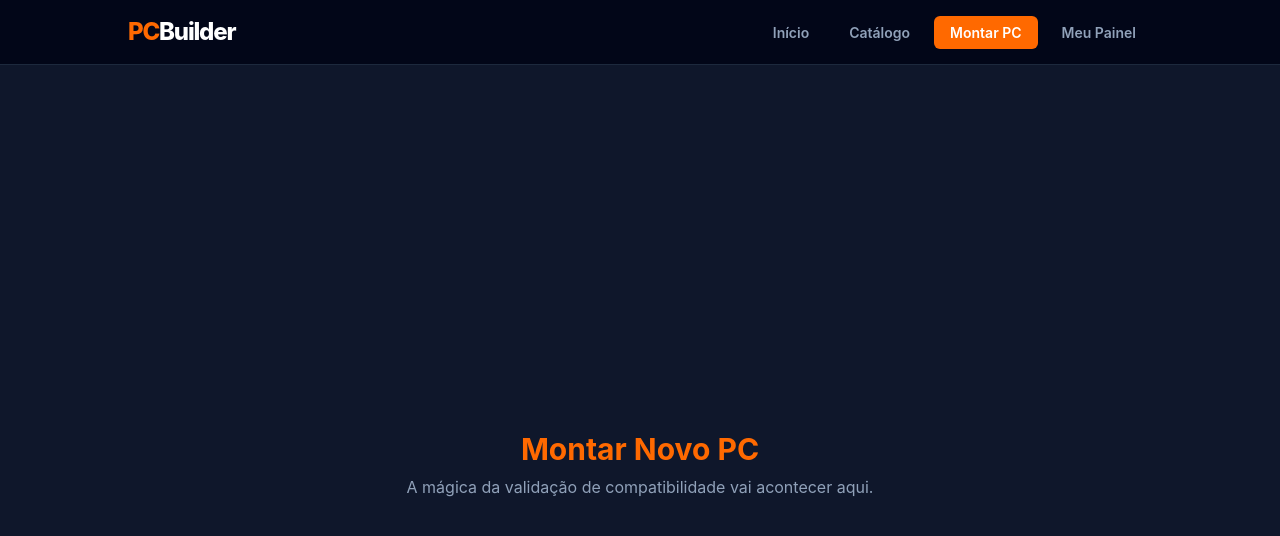
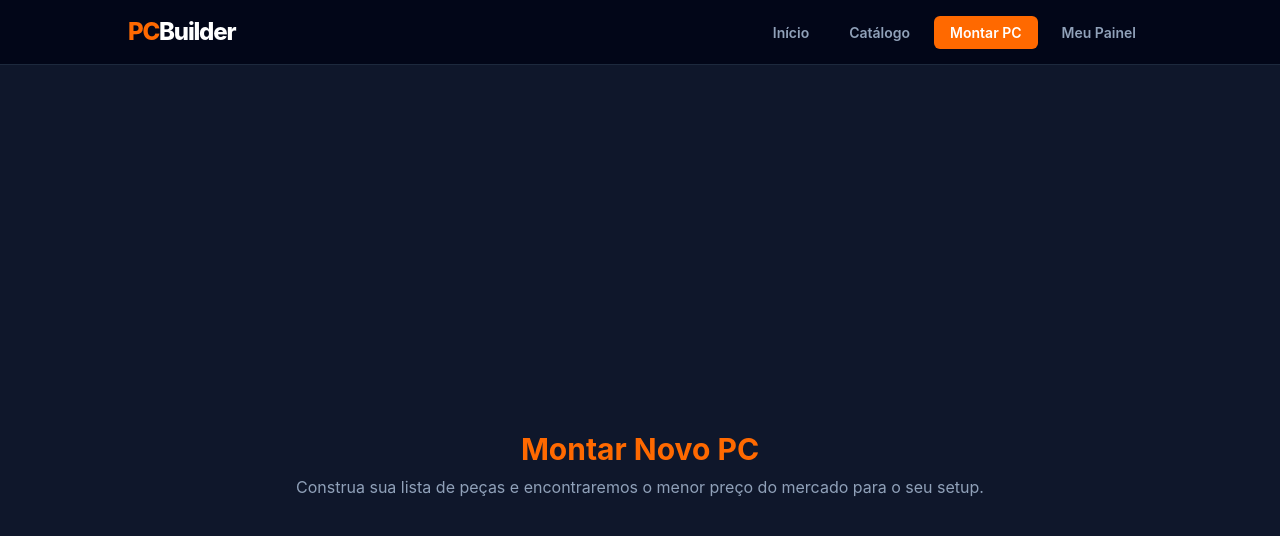
Before and after one commit to tiagohasse/PC-Builder, a SvelteKit app: page /setups/novo in a window 1280 px wide. Shown: the top 536 px of the page. Built offline with nearby package versions, Linux system fonts and the light colour scheme.

Commit message:
fix:pivot de funcionalidade (checagem de compatibilidade de peças removida cedo)

```diff
--- a/src/routes/+page.svelte
+++ b/src/routes/+page.svelte
@@ -5,7 +5,7 @@
 <div class="flex min-h-screen items-center justify-center bg-slate-900 text-white">
     <div class="text-center">
         <h1 class="text-4xl font-bold text-orange-500 mb-4">PC Builder</h1>
-        <p class="text-slate-400 mb-8">Monte seu setup com garantia de compatibilidade e o menor preço.</p>
+        <p class="text-slate-400 mb-8">Monte seu setup com o menor preço.</p>
         <a href={resolve("/setups/novo")} class="bg-orange-500 hover:bg-orange-600 px-6 py-3 rounded-lg font-semibold transition-colors">
             Iniciar Montagem
         </a>
--- a/src/routes/setups/novo/+page.svelte
+++ b/src/routes/setups/novo/+page.svelte
@@ -1,6 +1,6 @@
-<div class="flex min-h-screen items-center justify-center bg-slate-900 text-white">
+<div class="flex min-h-screen items-center justify-center text-white">
     <div class="text-center">
         <h1 class="text-3xl font-bold text-orange-500">Montar Novo PC</h1>
-        <p class="text-slate-400 mt-2">A mágica da validação de compatibilidade vai acontecer aqui.</p>
+        <p class="text-slate-400 mt-2">Construa sua lista de peças e encontraremos o menor preço do mercado para o seu setup.</p>
     </div>
 </div>
```
